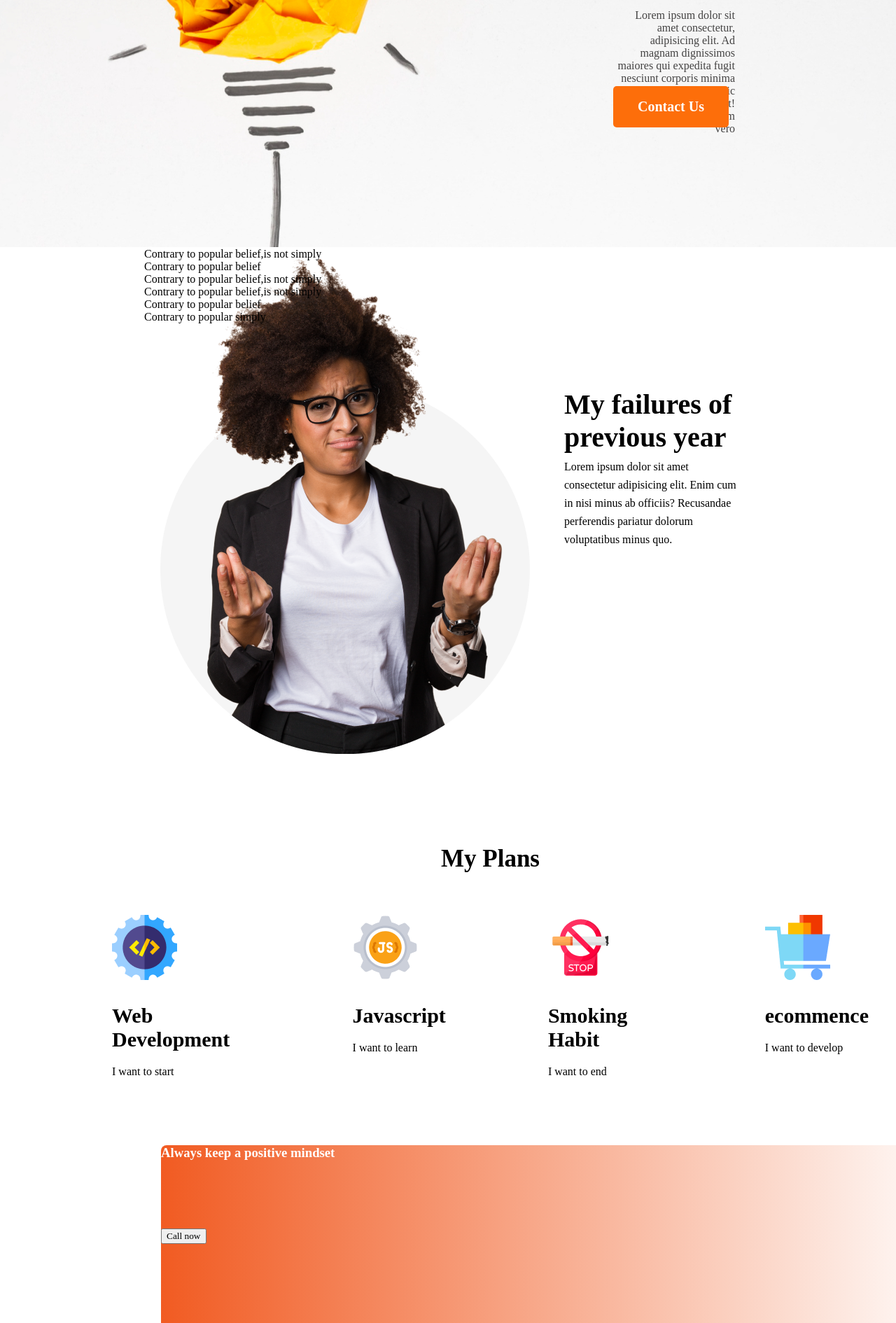
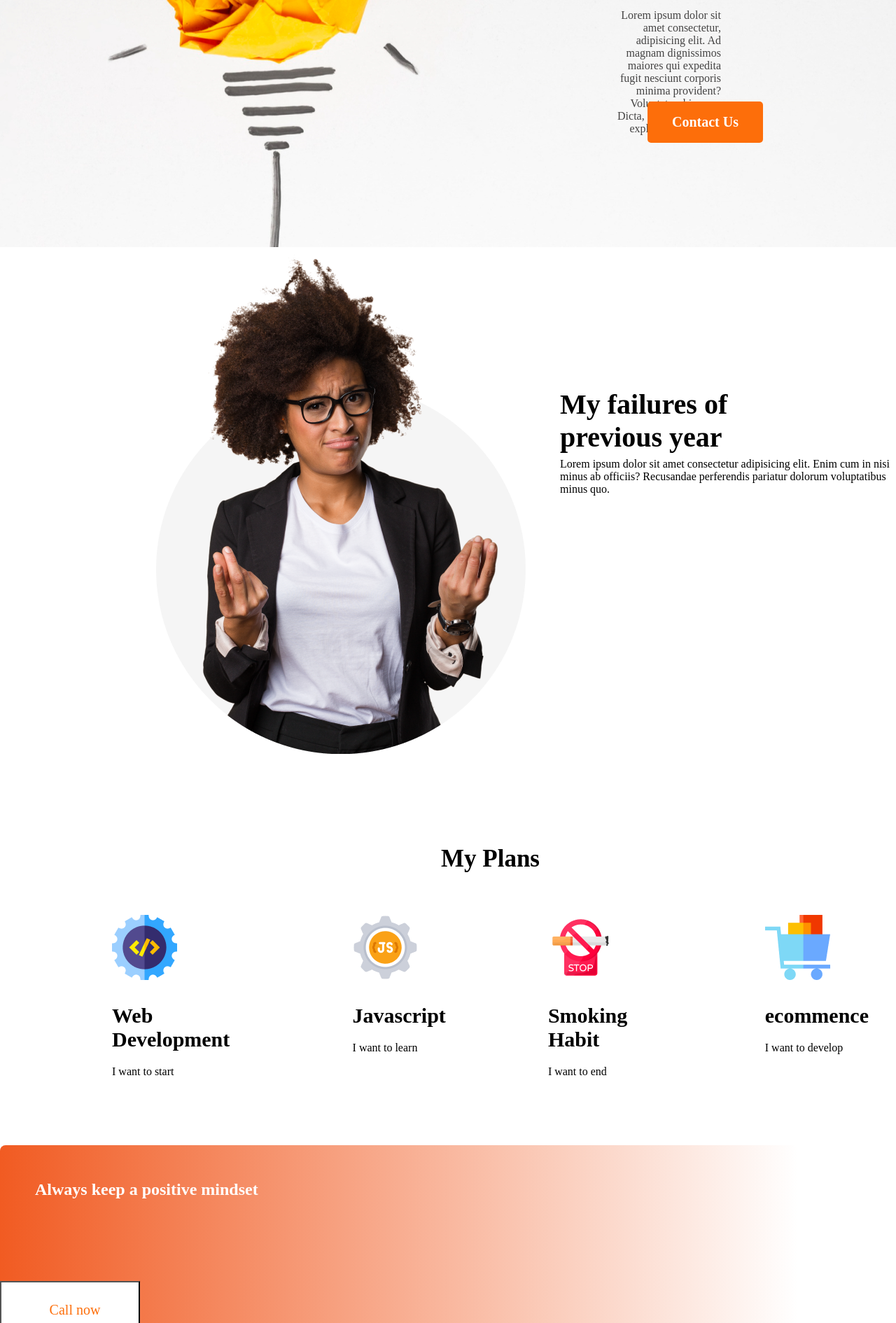
Before and after one commit to priyab99/assignment-one, a plain HTML site: page index.html in a window 1280 px wide. Shown: the part 455-2345 px from the top of the page at 70% size. Drawn offline with Linux system fonts and the light colour scheme.

Commit message:
tried my best

```diff
--- a/index.html
+++ b/index.html
@@ -18,15 +18,8 @@
     <main>
         <section class="first-section">
             <h3 class="section-title">My failures of previous year</h3>
-            <div class="first-section-paragraph">
-            <p class="first-section-paragraph-one">Lorem ipsum dolor sit amet consectetur adipisicing elit. Enim cum in nisi minus ab officiis? Recusandae perferendis pariatur dolorum voluptatibus minus quo.</p>
-                <p>Contrary to popular belief,is not simply</p>
-                <p>Contrary to popular belief</p>
-                <p>Contrary to popular belief,is not simply</p>
-                <p>Contrary to popular belief,is not simply</p>
-                <p>Contrary to popular belief</p>
-                <p>Contrary to popular simply</p>
-            </div>
+            <p class="pa-one">Lorem ipsum dolor sit amet consectetur adipisicing elit. Enim cum in nisi minus ab officiis? Recusandae perferendis pariatur dolorum voluptatibus minus quo.</p>
+
 
         </section>
         <section class="second-section">
@@ -55,8 +48,8 @@
                </div>
                </section>
               <section class="hard-section">
-                    <h3 class="hard-section-title">Always keep a positive mindset</h3>
-                    <button class="button-two">Call now</button>
+                    <h2 class="hard-section-title">Always keep a positive mindset</h2>
+                    <button class="second-button">Call now</button>
 
               </section>
              <section class="contact">
--- a/styles/assignment.css
+++ b/styles/assignment.css
@@ -16,7 +16,6 @@
     text-align: right;
     margin-top: 216px;
     margin-left: 876px;
-    margin-right: 400px;
     position: absolute;
     width: 525px;
     height: 228px;
@@ -28,7 +27,7 @@
     text-align: right;
     color: #444343;
     position: absolute;
-    margin: 468px 230px 263px 876px;
+    margin: 468px 250px 263px 876px;
 }
 .btn-primary{
     position: absolute;
@@ -39,19 +38,17 @@
     font-size: 20px;
     border: 0;
     padding: 18px 35px;
-    margin: 578px 230px 167px 876px;
+    margin: 600px 170px 167px 925px;
 }
 .first-section{
     background-image: url(../images/person.png);
     background-repeat: no-repeat;
     display: flex;
-    position: relative;
     width: 1072px;
     height: 723px;
-    left: 206px;
+   margin-left: 200px;
 }
 .section-title{
-    position: absolute;
     font-style: normal;
     font-weight: 700;
     font-size: 40px;
@@ -64,14 +61,9 @@
     height: 94;
 
 }
-.first-section-paragraph-one{
-    position: absolute;
-    font-style: normal;
+.pa-one{
     font-weight: 400;
     font-size: 16px;
-    line-height: 26px;
-    width: 250px;
-    height: 100px;
     margin-top: 300px;
     margin-left: 600px;
     margin-bottom: 100px;
@@ -112,25 +104,27 @@
 }
 .hard-section{
     width: 1140px;
-    height: 300px;
-    margin-left: 230px;
-    top: 2216.3px;
+height: 300px;
+left: 230px;
+top: 2216.3px;
 
-    background: linear-gradient(90deg, #F15B22 0%, rgba(241, 91, 34, 0) 100%);
-    border-radius: 8px;
+background: linear-gradient(90deg, #F15B22 0%, rgba(93, 82, 77, 0) 100%);
+border-radius: 8px;
 }
 .hard-section-title{
     width: 495px;
     height: 94px;
     color: #ffffff;
-    margin-top: 30px;
-    margin-bottom: 25px;
+    margin-top: 10px;
+    padding: 50px;
 }
 .second-button{
-    background: #ffffff;
+    background:white;
     color: #fd6e0a;
-    width: 160px;
-    height: 64;
+    width: 200px;
+    height: 65px;
+    font-size:20px ;
+    font-weight: 400px;
     padding-top: 18px;
     padding-left: 20px;
 }
@@ -139,9 +133,11 @@
     background-color: black;
 }
 .contact-description{
+    padding: 20px;
     color: #ffffff;
 }
 .contact-p{
+    text-align: left;
     color: #ffffff;
 }
 .contact input[type="email"]{
```
